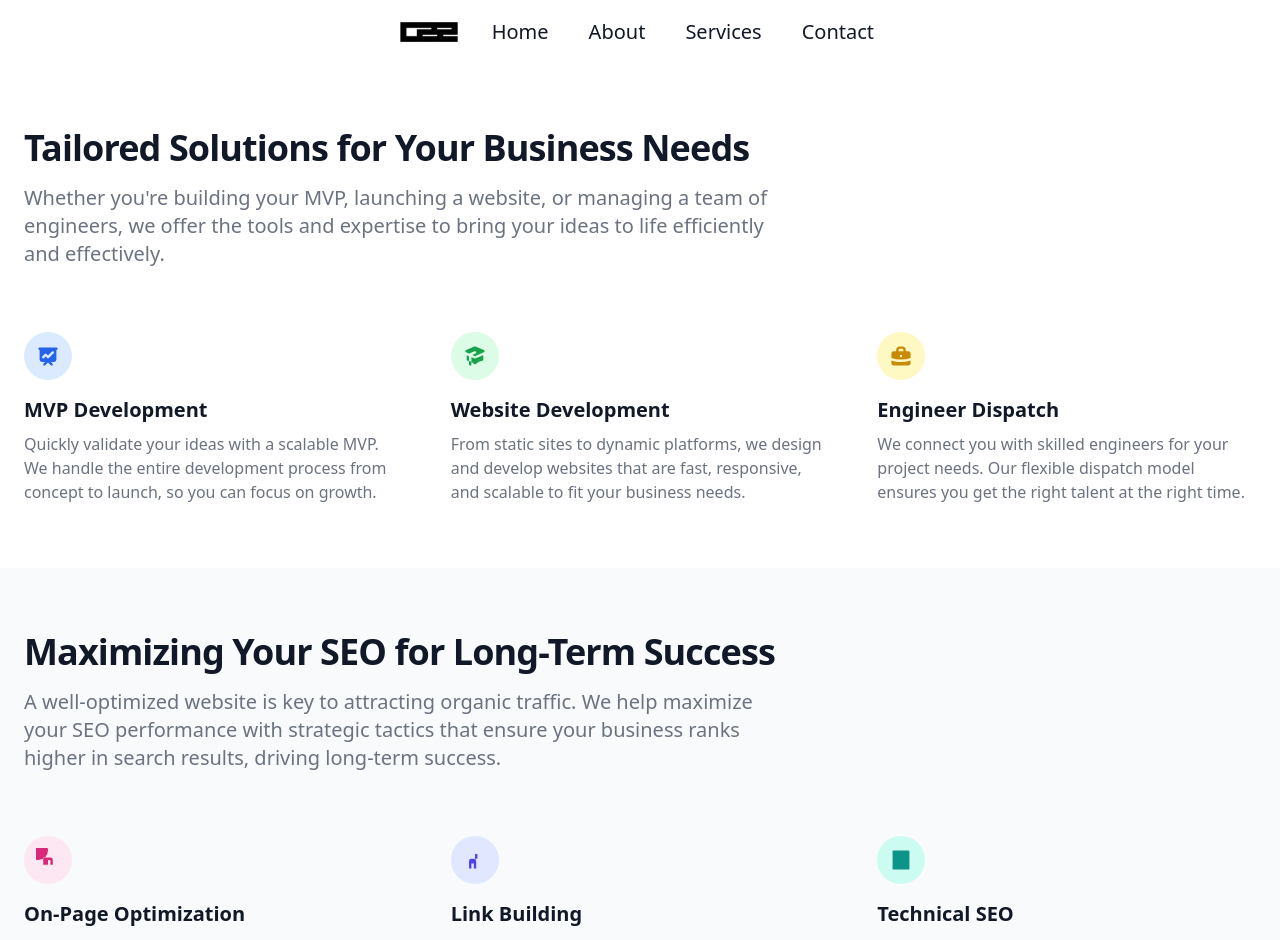
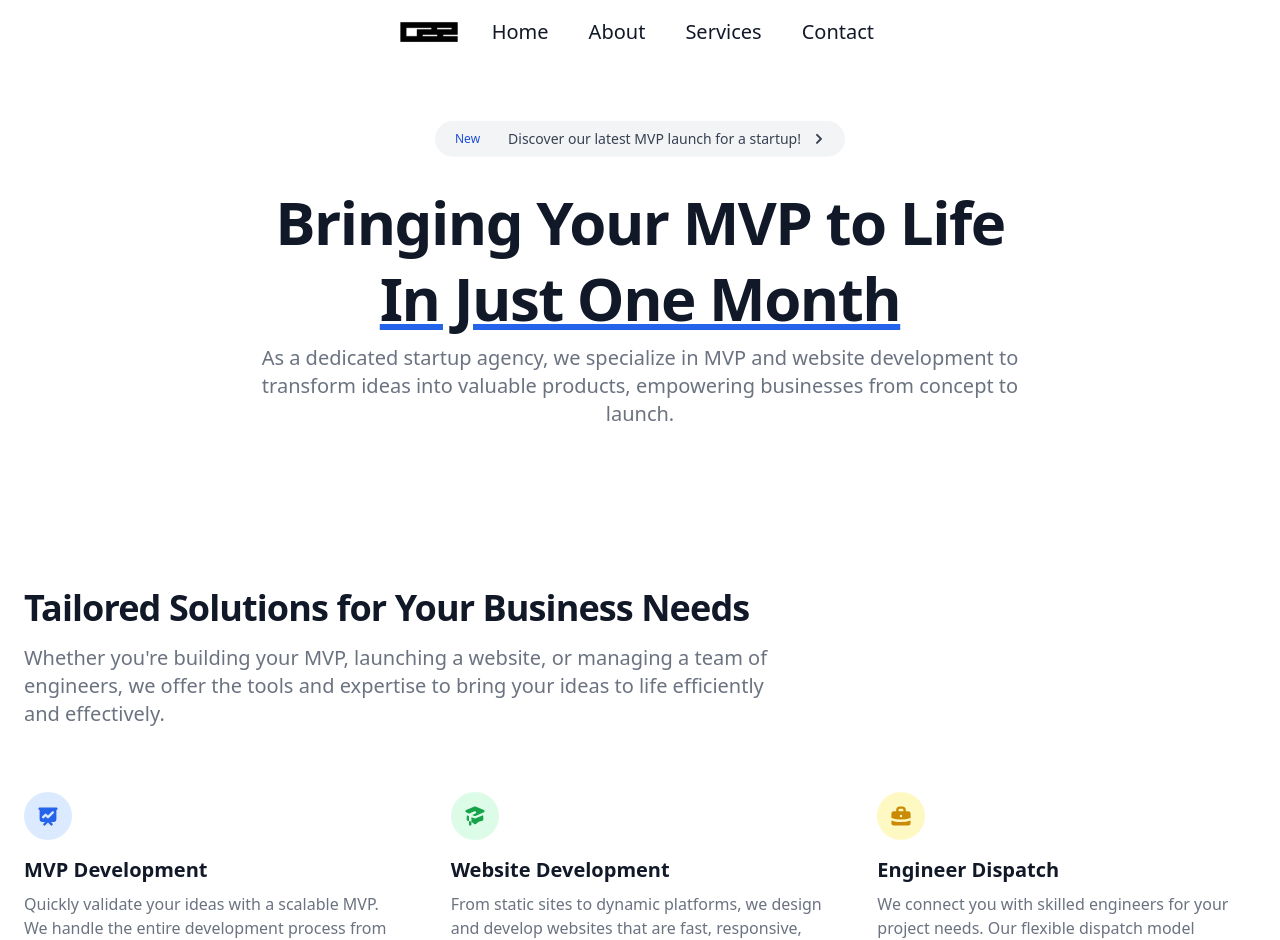
Before and after one commit to KKaged/catch22, a React (Vite) app: page / in a window 1280 px wide. Shown: the top 940 px of the page. Built offline with nearby package versions, Linux system fonts and the light colour scheme.

Commit message:
fixed accidental paste of other page into hero src

```diff
--- a/src/components/Hero.jsx
+++ b/src/components/Hero.jsx
@@ -1,180 +1,80 @@
-export default function Features() {
+export default function Hero() {
   return (
-    <>
-      <section className="bg-white ">
-        <div className="py-8 px-4 mx-auto max-w-screen-xl sm:py-16 lg:px-6">
-          <div className="max-w-screen-md mb-8 lg:mb-16">
-            <h2 className="mb-4 text-4xl tracking-tight font-extrabold text-gray-900 dark:text-gray-900">
-              Tailored Solutions for Your Business Needs
-            </h2>
-            <p className="text-gray-500 sm:text-xl dark:text-gray-400">
-              Whether you're building your MVP, launching a website, or managing
-              a team of engineers, we offer the tools and expertise to bring
-              your ideas to life efficiently and effectively.
-            </p>
-          </div>
-          <div className="space-y-8 md:grid md:grid-cols-2 lg:grid-cols-3 md:gap-12 md:space-y-0">
-            <div>
-              <div className="flex justify-center items-center mb-4 w-10 h-10 rounded-full bg-blue-100 lg:h-12 lg:w-12 dark:bg-blue-900">
+    <header className="bg-white">
+      <div className="py-8 px-4 mx-auto max-w-screen-xl text-center lg:py-16 lg:px-12">
+        <a
+          href="https://www.lingo-academy.org/"
+          className="animate-bounce inline-flex justify-between items-center py-1 px-1 pr-4 mb-7 text-sm text-gray-700 bg-gray-100 rounded-full hover:bg-gray-200"
+          role="alert"
+          aria-label="New project launch link"
+        >
+          <span className="text-xs bg-primary-600 rounded-full text-blue-700 px-4 py-1.5 mr-3">
+            New
+          </span>
+          <span className="text-sm font-medium">
+            Discover our latest MVP launch for a startup!
+          </span>
           <svg
-                  className="w-5 h-5 text-blue-600 lg:w-6 lg:h-6 dark:text-blue-300"
+            className="ml-2 w-5 h-5"
             fill="currentColor"
             viewBox="0 0 20 20"
             xmlns="http://www.w3.org/2000/svg"
           >
             <path
               fillRule="evenodd"
-                    d="M3 3a1 1 0 000 2v8a2 2 0 002 2h2.586l-1.293 1.293a1 1 0 101.414 1.414L10 15.414l2.293 2.293a1 1 0 001.414-1.414L12.414 15H15a2 2 0 002-2V5a1 1 0 100-2H3zm11.707 4.707a1 1 0 00-1.414-1.414L10 9.586 8.707 8.293a1 1 0 00-1.414 0l-2 2a1 1 0 101.414 1.414L8 10.414l1.293 1.293a1 1 0 001.414 0l4-4z"
+              d="M7.293 14.707a1 1 0 010-1.414L10.586 10 7.293 6.707a1 1 0 011.414-1.414l4 4a1 1 0 010 1.414l-4 4a1 1 0 01-1.414 0z"
               clipRule="evenodd"
             ></path>
           </svg>
-              </div>
-              <h3 className="mb-2 text-xl font-bold text-gray-900 dark:text-white">
-                MVP Development
-              </h3>
-              <p className="text-gray-500 dark:text-gray-400">
-                Quickly validate your ideas with a scalable MVP. We handle the
-                entire development process from concept to launch, so you can
-                focus on growth.
+        </a>
+        <h1 className="mb-4 text-4xl font-extrabold tracking-tight leading-none text-gray-900 md:text-5xl lg:text-6xl">
+          Bringing Your MVP to Life
+        </h1>
+        <span className="underline decoration-blue-600 mb-4 text-4xl font-extrabold tracking-tight leading-none text-gray-900 md:text-5xl lg:text-6xl">
+          In Just One Month
+        </span>
+        <p className="mb-8 pt-4 text-lg font-normal text-gray-500 lg:text-xl sm:px-16 xl:px-48">
+          As a dedicated startup agency, we specialize in MVP and website
+          development to transform ideas into valuable products, empowering
+          businesses from concept to launch.
         </p>
-            </div>
-            <div>
-              <div className="flex justify-center items-center mb-4 w-10 h-10 rounded-full bg-green-100 lg:h-12 lg:w-12 dark:bg-green-900">
+        {/* <div className="flex flex-col mb-8 lg:mb-16 space-y-4 sm:flex-row sm:justify-center sm:space-y-0 sm:space-x-4">
+          <a
+            href="#services"
+            className="inline-flex text-black justify-center items-center py-3 px-5 text-base font-medium text-center rounded-lg bg-primary-700 hover:bg-primary-800 focus:ring-4 focus:ring-primary-300"
+            aria-label="Learn more about our MVP services"
+          >
+            Learn more
             <svg
-                  className="w-5 h-5 text-green-600 lg:w-6 lg:h-6 dark:text-green-300"
-                  fill="currentColor"
-                  viewBox="0 0 20 20"
-                  xmlns="http://www.w3.org/2000/svg"
-                >
-                  <path d="M10.394 2.08a1 1 0 00-.788 0l-7 3a1 1 0 000 1.84L5.25 8.051a.999.999 0 01.356-.257l4-1.714a1 1 0 11.788 1.838L7.667 9.088l1.94.831a1 1 0 00.787 0l7-3a1 1 0 000-1.838l-7-3zM3.31 9.397L5 10.12v4.102a8.969 8.969 0 00-1.05-.174 1 1 0 01-.89-.89 11.115 11.115 0 01.25-3.762zM9.3 16.573A9.026 9.026 0 007 14.935v-3.957l1.818.78a3 3 0 002.364 0l5.508-2.361a11.026 11.026 0 01.25 3.762 1 1 0 01-.89.89 8.968 8.968 0 00-5.35 2.524 1 1 0 01-1.4 0zM6 18a1 1 0 001-1v-2.065a8.935 8.935 0 00-2-.712V17a1 1 0 001 1z"></path>
-                </svg>
-              </div>
-              <h3 className="mb-2 text-xl font-bold text-gray-900 dark:text-white">
-                Website Development
-              </h3>
-              <p className="text-gray-500 dark:text-gray-400">
-                From static sites to dynamic platforms, we design and develop
-                websites that are fast, responsive, and scalable to fit your
-                business needs.
-              </p>
-            </div>
-            <div>
-              <div className="flex justify-center items-center mb-4 w-10 h-10 rounded-full bg-yellow-100 lg:h-12 lg:w-12 dark:bg-yellow-900">
-                <svg
-                  className="w-5 h-5 text-yellow-600 lg:w-6 lg:h-6 dark:text-yellow-300"
+              className="ml-2 -mr-1 w-5 h-5"
               fill="currentColor"
               viewBox="0 0 20 20"
               xmlns="http://www.w3.org/2000/svg"
             >
               <path
                 fillRule="evenodd"
-                    d="M6 6V5a3 3 0 013-3h2a3 3 0 013 3v1h2a2 2 0 012 2v3.57A22.952 22.952 0 0110 13a22.95 22.95 0 01-8-1.43V8a2 2 0 012-2h2zm2-1a1 1 0 011-1h2a1 1 0 011 1v1H8V5zm1 5a1 1 0 011-1h.01a1 1 0 110 2H10a1 1 0 01-1-1z"
+                d="M10.293 3.293a1 1 0 011.414 0l6 6a1 1 0 010 1.414l-6 6a1 1 0 01-1.414-1.414L14.586 11H3a1 1 0 110-2h11.586l-4.293-4.293a1 1 0 010-1.414z"
                 clipRule="evenodd"
               ></path>
-                  <path d="M2 13.692V16a2 2 0 002 2h12a2 2 0 002-2v-2.308A24.974 24.974 0 0110 15c-2.796 0-5.487-.46-8-1.308z"></path>
             </svg>
-              </div>
-              <h3 className="mb-2 text-xl font-bold text-gray-900 dark:text-white">
-                Engineer Dispatch
-              </h3>
-              <p className="text-gray-500 dark:text-gray-400">
-                We connect you with skilled engineers for your project needs.
-                Our flexible dispatch model ensures you get the right talent at
-                the right time.
-              </p>
-            </div>
-          </div>
-        </div>
-      </section>
-      <section className="bg-gray-50">
-        <div className="py-8 px-4 mx-auto max-w-screen-xl sm:py-16 lg:px-6">
-          <div className="max-w-screen-md mb-8 lg:mb-16">
-            <h2 className="mb-4 text-4xl tracking-tight font-extrabold text-gray-900 dark:text-gray-900">
-              Maximizing Your SEO for Long-Term Success
-            </h2>
-            <p className="text-gray-500 sm:text-xl dark:text-gray-400">
-              A well-optimized website is key to attracting organic traffic. We
-              help maximize your SEO performance with strategic tactics that
-              ensure your business ranks higher in search results, driving
-              long-term success.
-            </p>
-          </div>
-          <div className="space-y-8 md:grid md:grid-cols-2 lg:grid-cols-3 md:gap-12 md:space-y-0">
-            <div>
-              <div className="flex justify-center items-center mb-4 w-10 h-10 rounded-full bg-pink-100 lg:h-12 lg:w-12 dark:bg-pink-900">
+          </a>
+          <a
+            href="#demo"
+            className="inline-flex justify-center items-center py-3 px-5 text-base font-medium text-center text-gray-900 rounded-lg border border-gray-300 hover:bg-gray-100 focus:ring-4 focus:ring-gray-100"
+            aria-label="Watch demo of our MVP process"
+          >
             <svg
-                  className="w-5 h-5 text-pink-600 lg:w-6 lg:h-6 dark:text-pink-300"
+              className="mr-2 -ml-1 w-5 h-5"
               fill="currentColor"
               viewBox="0 0 20 20"
               xmlns="http://www.w3.org/2000/svg"
             >
-                  <path
-                    fillRule="evenodd"
-                    d="M10 2a8 8 0 10-8 8 8 8 0 008-8zm-2 12h-2v-6h2v6zm6 0h-2v-4h-2v4h-2v-6h4a2 2 0 012 2v4z"
-                    clipRule="evenodd"
-                  ></path>
+              <path d="M2 6a2 2 0 012-2h6a2 2 0 012 2v8a2 2 0 01-2 2H4a2 2 0 01-2-2V6zM14.553 7.106A1 1 0 0014 8v4a1 1 0 00.553.894l2 1A1 1 0 0018 13V7a1 1 0 00-1.447-.894l-2 1z"></path>
             </svg>
+            Watch demo
+          </a>
+        </div> */}
       </div>
-              <h3 className="mb-2 text-xl font-bold text-gray-900 dark:text-white">
-                On-Page Optimization
-              </h3>
-              <p className="text-gray-500 dark:text-gray-400">
-                We ensure that your website is fully optimized with the right
-                keywords, meta tags, and content structure to improve search
-                rankings and visibility.
-              </p>
-            </div>
-            <div>
-              <div className="flex justify-center items-center mb-4 w-10 h-10 rounded-full bg-indigo-100 lg:h-12 lg:w-12 dark:bg-indigo-900">
-                <svg
-                  className="w-5 h-5 text-indigo-600 lg:w-6 lg:h-6 dark:text-indigo-300"
-                  fill="currentColor"
-                  viewBox="0 0 20 20"
-                  xmlns="http://www.w3.org/2000/svg"
-                >
-                  <path
-                    fillRule="evenodd"
-                    d="M12 9V5h-2v4H7a2 2 0 00-2 2v6h2v-4h2v4h2v-6a2 2 0 00-2-2z"
-                    clipRule="evenodd"
-                  ></path>
-                </svg>
-              </div>
-              <h3 className="mb-2 text-xl font-bold text-gray-900 dark:text-white">
-                Link Building
-              </h3>
-              <p className="text-gray-500 dark:text-gray-400">
-                We help acquire high-quality backlinks that boost your website's
-                authority and increase its trustworthiness in the eyes of search
-                engines.
-              </p>
-            </div>
-            <div>
-              <div className="flex justify-center items-center mb-4 w-10 h-10 rounded-full bg-teal-100 lg:h-12 lg:w-12 dark:bg-teal-900">
-                <svg
-                  className="w-5 h-5 text-teal-600 lg:w-6 lg:h-6 dark:text-teal-300"
-                  fill="currentColor"
-                  viewBox="0 0 20 20"
-                  xmlns="http://www.w3.org/2000/svg"
-                >
-                  <path
-                    fillRule="evenodd"
-                    d="M3 3a1 1 0 011-1h12a1 1 0 011 1v14a1 1 0 01-1 1H4a1 1 0 01-1-1V3z"
-                    clipRule="evenodd"
-                  ></path>
-                </svg>
-              </div>
-              <h3 className="mb-2 text-xl font-bold text-gray-900 dark:text-white">
-                Technical SEO
-              </h3>
-              <p className="text-gray-500 dark:text-gray-400">
-                We conduct thorough audits and ensure your website's technical
-                aspects (like speed, mobile optimization, and structure) are
-                aligned with SEO best practices.
-              </p>
-            </div>
-          </div>
-        </div>
-      </section>
-    </>
+    </header>
   );
 }
```
Lines whose indentation alone changed are shown as unchanged.
